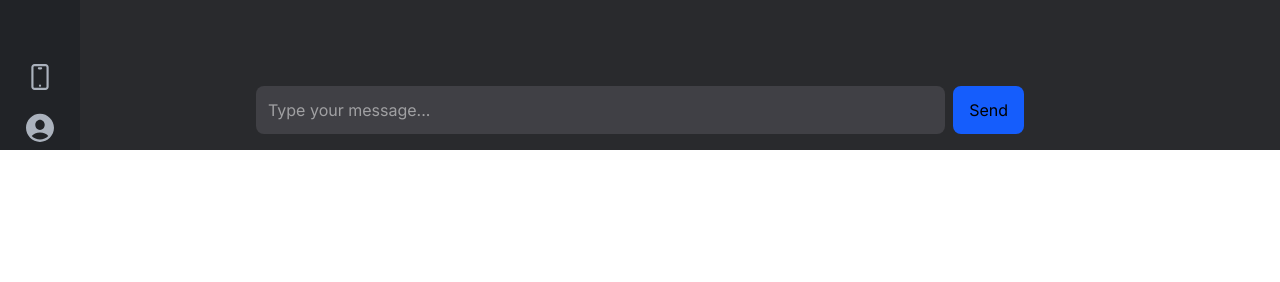
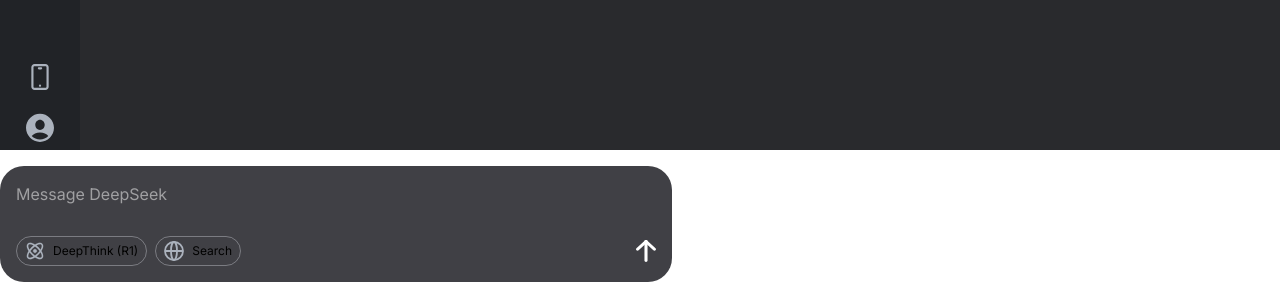
Before and after one commit to Miteshsodha/DeepSeek, a Next.js app: page / in a window 1280 px wide. Shown: the part 650-932 px from the top of the page. Before the commit the page ends 800 px from the top, so only its background shows below. Built offline with nearby package versions, Linux system fonts and the light colour scheme; no server answers.

Commit message:
Update PromptBox.jsx

```diff
--- a/components/PromptBox.jsx
+++ b/components/PromptBox.jsx
@@ -1,75 +1,127 @@
-import { useState } from "react";
+import Image from 'next/image'
+import { assets } from "@/assets/assets";
+import { useState } from 'react';
+import React from 'react'
+import { useAppContext } from '@/context/AppContext';
+import toast from 'react-hot-toast';
+import axios from 'axios';
 
-interface ChatMessage {
-  role: string;
-  content: string;
+const PromptBox = ({ setMessages, setIsLoading, isLoading }) => {  const [prompt, setPrompt] = useState('');
+  const { user, chats, setChats, selectedChat, setSelectedChat } = useAppContext();
+
+  const handleKeyDown = (e) => {
+    if (e.key === "Enter" && !e.shiftKey) {
+      e.preventDefault();
+      sendPrompt(e);
+    }
   }
 
-interface PromptBoxProps {
-  setMessages: React.Dispatch<React.SetStateAction<ChatMessage[]>>;
-  setIsLoading: React.Dispatch<React.SetStateAction<boolean>>;
-  isLoading: boolean;
+  const sendPrompt = async (e) => {
+    const promptCopy = prompt;
+
+    try {
+      e.preventDefault();
+
+      if (!user) return toast.error('Login to send message');
+      if (isLoading) return toast.error("Wait for the previous prompt response");
+      if (!promptCopy.trim()) return toast.error("Please enter a message");
+
+      setIsLoading(true)
+      setPrompt("")
+
+      const userPrompt = {
+        role: "user",
+        content: promptCopy,
+        timestamp: Date.now(),
       }
 
-export default function PromptBox({
-  setMessages,
-  setIsLoading,
-  isLoading,
-}: PromptBoxProps) {
-  const [input, setInput] = useState("");
+      // saving user prompt in chats array
 
-  const sendMessage = async () => {
-    if (!input.trim() || isLoading) return;
+      setChats((prevChats) => prevChats.map((chat) => chat._id === selectedChat._id ? { ...chat, messages: [...chat.messages, userPrompt] } : chat))
 
-    const userMessage: ChatMessage = {
-      role: "user",
-      content: input,
-    };
+      // saving user chat in selected chat
 
-    // Add user message
-    setMessages((prev) => [...prev, userMessage]);
-    setInput("");
-    setIsLoading(true);
+      setSelectedChat((prev) => ({
+        ...prev,
+        messages: [...prev.messages, userPrompt]
+      }))
 
-    try {
-      // 🔁 Your API call here (keep your existing fetch)
-      const res = await fetch("/api/chat", {
-        method: "POST",
-        body: JSON.stringify({ message: input }),
-      });
+      console.log("Sending prompt to API:", promptCopy);
 
-      const data = await res.json();
+      const { data } = await axios.post('/api/chat/ai', {
+        chatId: selectedChat._id,
+        prompt: promptCopy
+      })
 
-      const botMessage: ChatMessage = {
-        role: "assistant",
-        content: data.reply || "No response",
-      };
+      console.log("API Response:", data);
 
-      setMessages((prev) => [...prev, botMessage]);
+      if (data.success) {
+        setChats((prevChats) => prevChats.map((chat) => chat._id === selectedChat._id ? { ...chat, messages: [...chat.messages, data.data] } : chat))
+
+        const message = data.data.content;
+        const messageTokens = message.split(" ");
+        let assistantMessage = {
+          role: 'assistant',
+          content: '',
+          timestamp: Date.now(),
+        }
+
+        setSelectedChat((prev) => ({
+          ...prev,
+          messages: [...prev.messages, assistantMessage],
+        }))
+
+        for (let i = 0; i < messageTokens.length; i++) {
+          setTimeout(() => {
+            assistantMessage.content = messageTokens.slice(0, i + 1).join(" ");
+            setSelectedChat((prev) => {
+              const updatedMessages = [
+                ...prev.messages.slice(0, -1),
+                assistantMessage
+              ]
+              return { ...prev, messages: updatedMessages }
+            })
+          }, i * 100)
+
+        }
+
+      } else {
+        toast.error(data.message);
+        setPrompt(promptCopy);
+      }
+
     } catch (error) {
-      console.error(error);
+      console.error("Error sending message:", error);
+      toast.error(error.message);
+      setPrompt(promptCopy);
     } finally {
       setIsLoading(false);
     }
-  };
+  }
 
   return (
-    <div className="fixed bottom-0 left-0 w-full bg-[#292a2d] p-4 flex justify-center">
-      <div className="w-full max-w-3xl flex gap-2">
-        <input
-          className="flex-1 p-3 rounded-lg bg-[#404045] text-white outline-none"
-          placeholder="Type your message..."
-          value={input}
-          onChange={(e) => setInput(e.target.value)}
-        />
-        <button
-          onClick={sendMessage}
-          disabled={isLoading}
-          className="px-4 py-2 bg-blue-600 rounded-lg disabled:opacity-50"
-        >
-          Send
+    <form onSubmit={sendPrompt} className={`w-full ${selectedChat?.messages?.length > 0 ? 'max-w-3xl' : 'max-w-2xl'} bg-[#404045] p-4 rounded-3xl mt-4 transition-all`}>
+      <textarea onKeyDown={handleKeyDown} rows={2} placeholder='Message DeepSeek' required className={`outline-none w-full resize-none overflow-hidden break-words bg-transparent text-white`} value={prompt} onChange={(e) => setPrompt(e.target.value)} />
+      <div className={`flex items-center justify-between text-sm`} >
+        <div className={`flex items-center gap-2`}>
+          <p className='flex items-center gap-2 text-xs border border-gray-300/40 px-2 py-1 rounded-full cursor-pointer hover:bg-gray-500/20 transition'>
+            <Image src={assets.deepthink_icon} alt='' className={`h-5`} />
+            DeepThink (R1)
+          </p>
+          <p className='flex items-center gap-2 text-xs border border-gray-300/40 px-2 py-1 rounded-full cursor-pointer hover:bg-gray-500/20 transition'>
+            <Image src={assets.search_icon} alt='' className={`h-5`} />
+            Search
+          </p>
+        </div>
+
+        <div className={`flex items-center gap-2`} >
+          <button type='submit' className='text-white/60 hover:text-white transition'>
+            <Image src={assets.arrow_icon} alt='' className='w-5' />
           </button>
         </div>
       </div>
-  );
+    </form>
+  )
 }
+
+export default PromptBox
```
Lines whose indentation alone changed are shown as unchanged.
